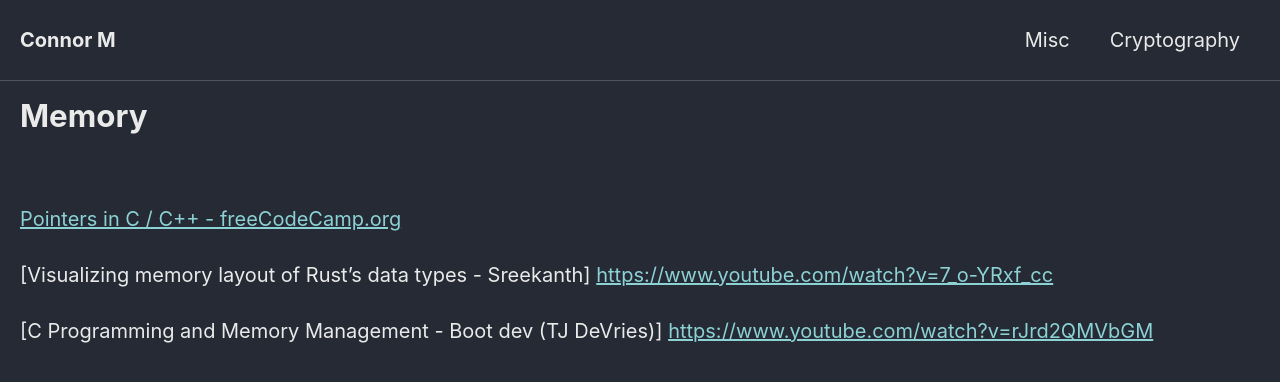
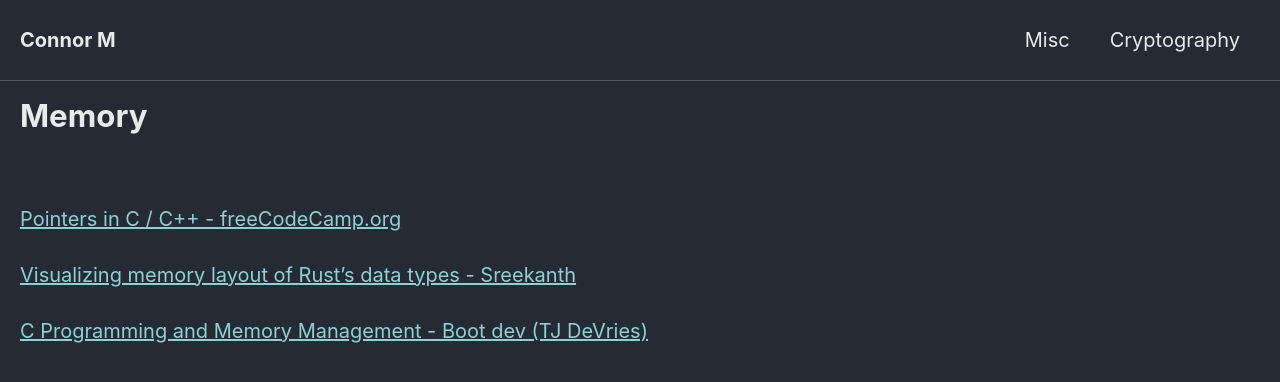
Before and after one commit to Connor-McCartney/Connor-McCartney.github.io, a Jekyll site: the page built from _pages/misc/Memory.md, in a window 1280 px wide. Shown: the top 382 px of the page. Built offline with Jekyll 4.4.1, drawn with Linux system fonts in a browser that asks for light colours; cached includes are drawn as plain includes.

Commit message:
Update Memory.md

```diff
--- a/_pages/misc/Memory.md
+++ b/_pages/misc/Memory.md
@@ -7,6 +7,6 @@ title: Memory
 
 [Pointers in C / C++ - freeCodeCamp.org](https://www.youtube.com/watch?v=zuegQmMdy8M)
 
-[Visualizing memory layout of Rust's data types - Sreekanth] <https://www.youtube.com/watch?v=7_o-YRxf_cc>
+[Visualizing memory layout of Rust's data types - Sreekanth](https://www.youtube.com/watch?v=7_o-YRxf_cc)
 
-[C Programming and Memory Management - Boot dev (TJ DeVries)] <https://www.youtube.com/watch?v=rJrd2QMVbGM>
+[C Programming and Memory Management - Boot dev (TJ DeVries)](https://www.youtube.com/watch?v=rJrd2QMVbGM)
```
